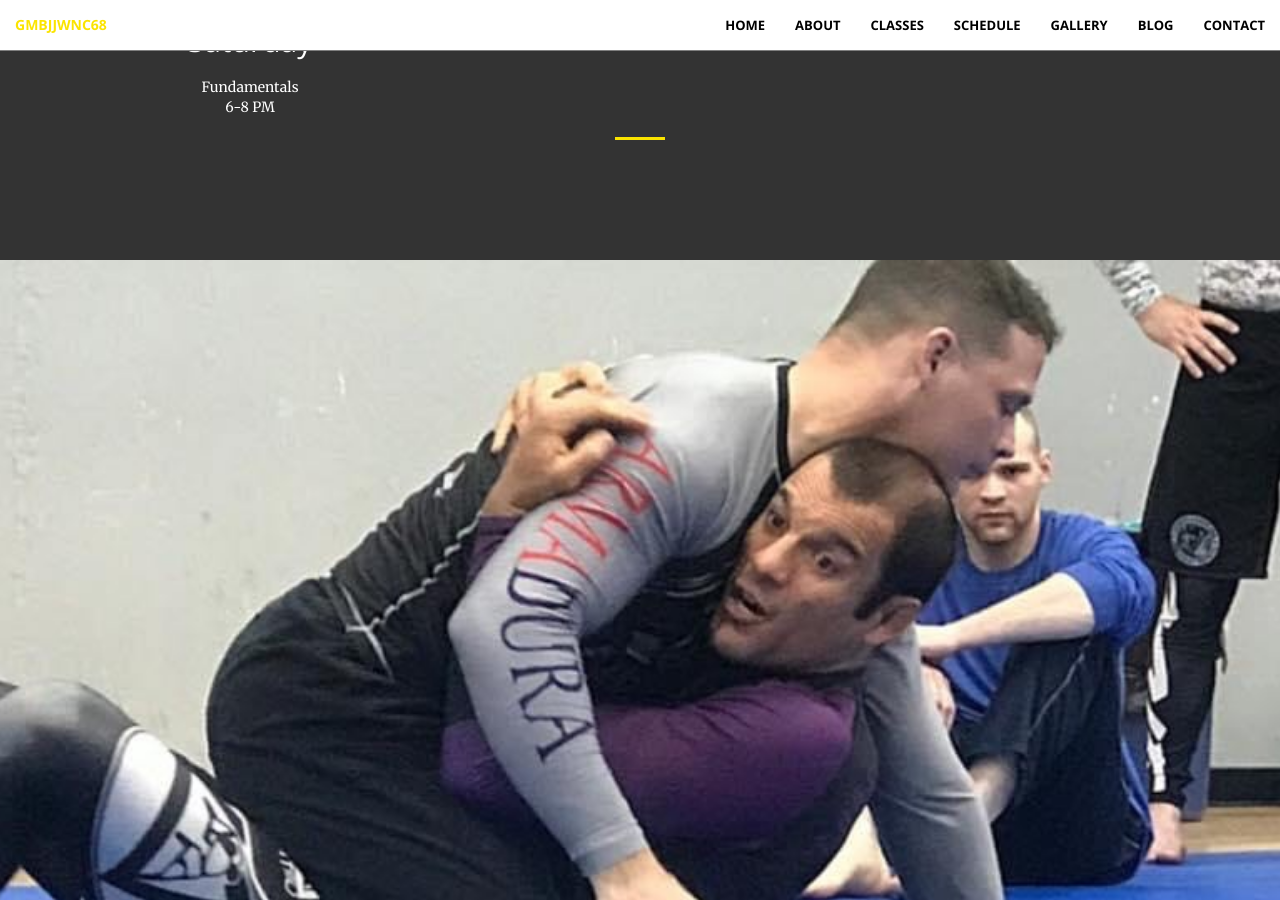
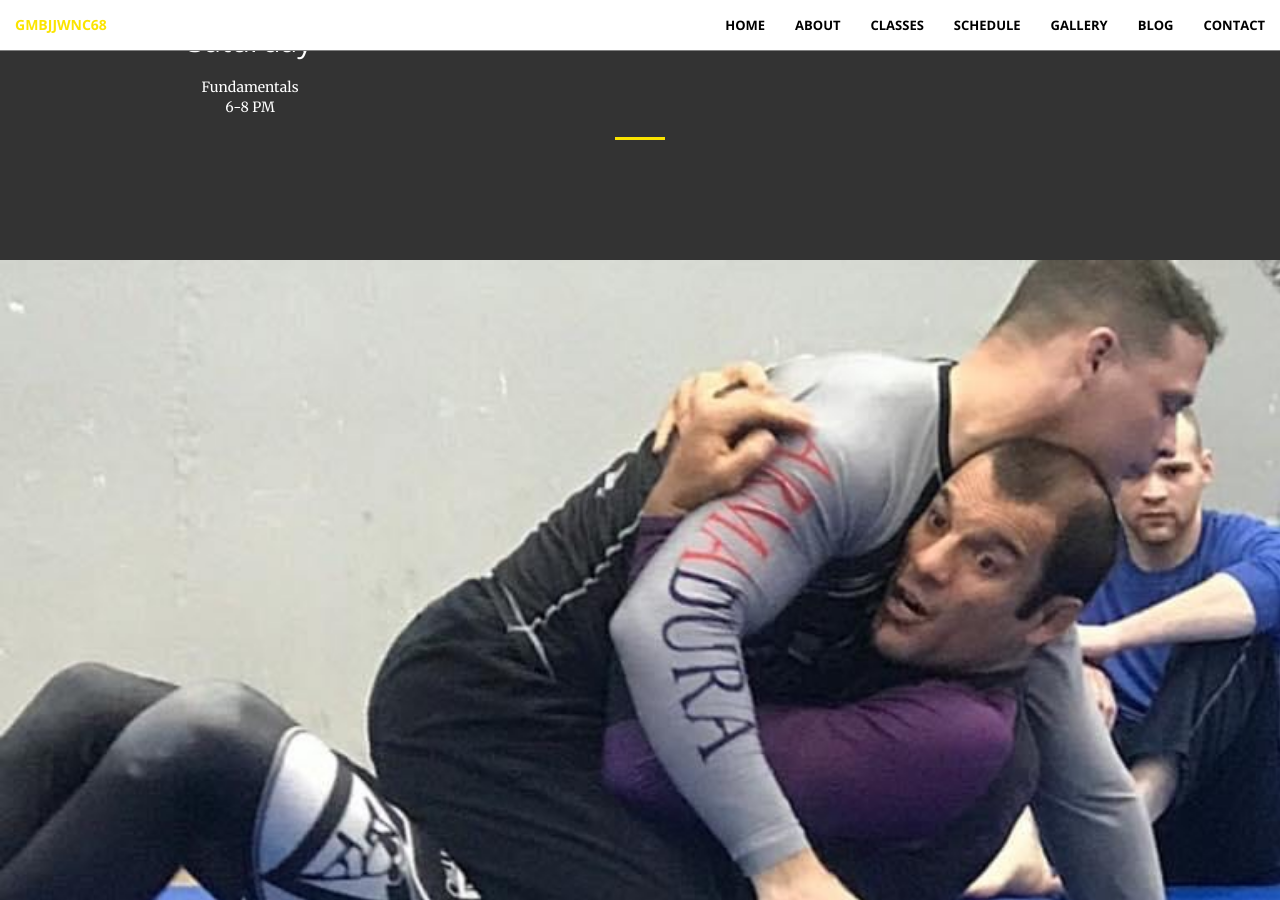
Before and after one commit to gmbjjwnc68/gmbjjwnc68.github.io, a Jekyll site: the page built from schedule.html, in a window 1280 px wide and 900 px high, scrolled down 1410 px. Built offline with Jekyll 4.4.1, drawn with Linux system fonts in a browser that asks for light colours.

Commit message:
Remove background-position

```diff
--- a/_includes/class_schedule_footer.html
+++ b/_includes/class_schedule_footer.html
@@ -15,7 +15,7 @@
               background-clip: content-box;
               background-attachment: fixed;
               @include background-cover;
-              background-position: 50%;
+              /*background-position: 50%;*/
               background-image: url('../img/schedule_footer_img.jpg');
               @media (min-width: 768px) {
                 min-height: 100%;
```
